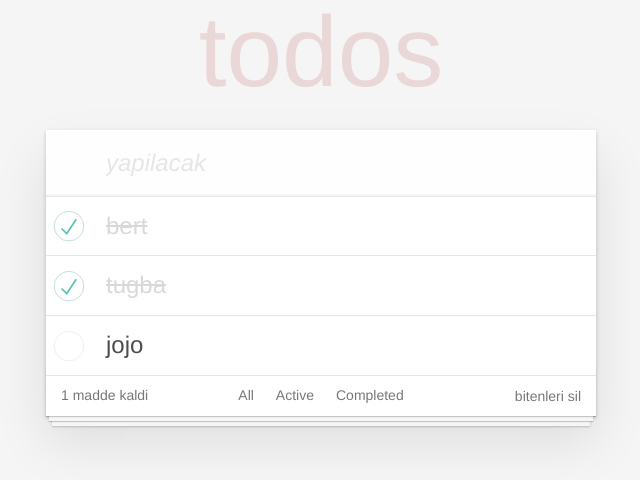
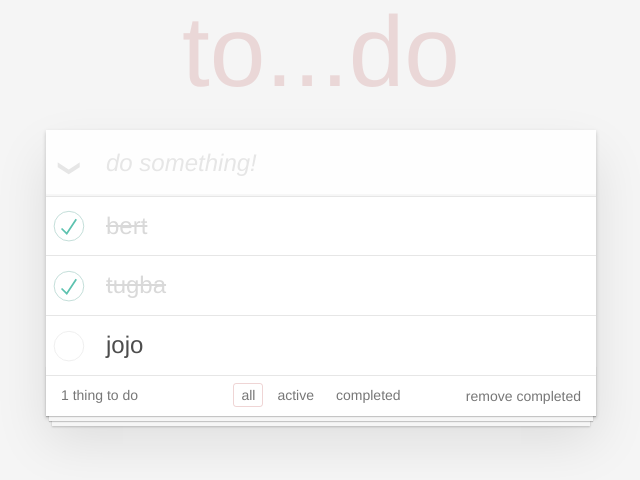
Before and after one commit to BertugTurker/react-todo-todoMVC, a React app: page / in a window 1280 px wide. Shown: the whole page, without its empty margins (319-959 px from the left). Built offline with nearby package versions, Linux system fonts and the light colour scheme.

Commit message:
footer links select all

```diff
--- a/src/compo/Footer/index.js
+++ b/src/compo/Footer/index.js
@@ -1,8 +1,6 @@
+function Footer({ addTodos, todos, todoFilter, setTodoFilter }) {
 
-
-function Footer({ addTodos, todos }) {
-
-    const deleteAll = (e) => {
+    const deleteAll = () => {
         addTodos(todos.filter(item => item.isCompleted === false))
     }
 
@@ -12,26 +10,42 @@ function Footer({ addTodos, todos }) {
             <button
                 className="clear-completed"
                 onClick={deleteAll}>
-                bitenleri sil
+                remove completed
             </button>
-        );
+        )
     }
+    let things=""
+    if (todos.filter(item => item.isCompleted === false).length === 1) {
+        things = ("thing to do")
+    } else things = ("things to do")
 
     return (
         <footer className="footer">
-
-
-            <span className='todo-count'>{todos.filter(item => item.isCompleted === false).length} madde kaldi</span>
-
+            <span className='todo-count'>{todos.filter(item => item.isCompleted === false).length} {things}</span>
             <ul className="filters">
                 <li>
-                    <a href="#/" className="" id="all">All</a>
+                    <a
+                    href="#/"
+                    id="all"
+                    onClick={()=>{setTodoFilter(0)}}
+                    className={todoFilter === 0 ? "selected" : null}
+                    >all</a>
                 </li>
                 <li>
-                    <a href="#/active" className="" id="active">Active</a>
+                    <a
+                    href="#/active"
+                    id="active"
+                    onClick={()=>{setTodoFilter(1)}}
+                    className={todoFilter === 1 ? "selected" : null}
+                    >active</a>
                 </li>
                 <li>
-                    <a href="#/completed" className="" id="completed">Completed</a>
+                    <a
+                    href="#/completed"
+                    id="completed"
+                    onClick={()=>{setTodoFilter(61)}}
+                    className={todoFilter === 2 ? "selected" : null}
+                    >completed</a>
                 </li>
             </ul>
             {clearButton}
--- a/src/compo/Liste/index.js
+++ b/src/compo/Liste/index.js
@@ -1,6 +1,6 @@
 import { useState } from "react";
 
-function List({ addTodos, todos }) {
+function List({ addTodos, todos, todoFilter }) {
 
   const [name, setName] = useState("");
 
@@ -36,12 +36,18 @@ function List({ addTodos, todos }) {
   const doubleDouble = (e) => {
     setName(e.target.closest('.view').innerText);
     e.target.parentElement.parentElement.className="editing";
+    e.target.parentElement.parentElement.lastChild.focus();
   }
 
   return (
     <ul className="todo-list">
         {
-          todos.map((c, i)=> (
+          (todoFilter === 0
+            ? todos
+            : (todoFilter === 1
+              ? (todos.filter(element=> element.isCompleted === false))
+              : (todos.filter(element=> element.isCompleted === true))
+              )).map((c, i)=> (
             <div className="main" key={i}>
                 <li key={i} id={i} className={c.isCompleted === true ? "completed" : ""}>
                   <div className="view">
@@ -51,7 +57,7 @@ function List({ addTodos, todos }) {
                       </label>
                       <button className="destroy" id={todos.id} onClick={deleteTodo}></button>
                   </div>
-                  <input name="edit" className="edit" autoComplete="off" value={name} onBlur={submitEditedName} onChange={changeTheName} autoFocus />
+                  <input name="edit" className="edit" autoComplete="off" value={name} onBlur={submitEditedName} onChange={changeTheName}/>
                 </li>
             </div>
           ))
--- a/src/compo/form/index.js
+++ b/src/compo/form/index.js
@@ -6,7 +6,7 @@ function Form({ addTodos, todos }) {
   const [form, setForm] = useState(initialFormValues);
 
   useEffect(()=> {
-    setForm(initialFormValues);
+    setForm(initialFormValues)
   }, [todos]);
 
   const onChangeInput = (e) => {
@@ -21,16 +21,16 @@ function Form({ addTodos, todos }) {
     };
 
     addTodos([...todos, form]);
-  };
+  }
 
   return (
     <form onSubmit={onSubmit}>
-    <div >
+    <div>
       <input
       className="new-todo"
       autoComplete="off"
       name='input'
-      placeholder='yapilacak'
+      placeholder='do something!'
       value={form.input}
       onChange={onChangeInput}/>
     </div>
--- a/src/compo/index.js
+++ b/src/compo/index.js
@@ -4,8 +4,11 @@ import List from "./Liste/index";
 import Footer from "./Footer";
 
 function Todoes() {
-
-    const [todos, setTodos] = useState([
+    const [todoFilter, setTodoFilter] = useState(0)
+    const [tiklama, setTiklama] = useState(false)
+    const [todos, setTodos] =
+    useState( JSON.parse(localStorage.getItem("todos")) ? JSON.parse(localStorage.getItem("todos")) :
+      [
       {
         input: "bert",
         isCompleted: true,
@@ -20,17 +23,52 @@ function Todoes() {
 
     useEffect(()=> {
       console.log(todos);
+      localStorage.setItem('todos', JSON.stringify(todos));
+      if (todos.filter((e)=>e.isCompleted === false).length > 0) {
+        setTiklama(false)
+      } else setTiklama(true)
     }, [todos])
+
+    let foot=null;
+    if (todos.length>0) {
+      foot = (
+        <Footer todos={todos} addTodos={setTodos} todoFilter={todoFilter} setTodoFilter={setTodoFilter}/>
+      )
+    }
+
+    const allDone = () => {
+      setTiklama(tiklama === false ? true : false)
+    }
+
+    const selectAll = () => {
+      if (tiklama === true) {
+        setTodos(todos.map(e => ({...e, isCompleted: true})))
+      } else {
+        setTodos(todos.map(e => ({...e, isCompleted: false})))
+      }
+    }
+
+    let toggleAll = null;
+    if (todos.length>0) {
+      toggleAll = (
+          <div>
+          <input id="toggle-all" className="toggle-all" type="checkbox" checked={tiklama} onChange={selectAll}/>
+          <label htmlFor="toggle-all" onClick={allDone}>all done</label>
+          </div>
+        )
+    }
 
     return (
       <div className='todoapp'>
         <header className='header'>
-        <h1>todos</h1>
+          <h1>to...do</h1>
           <Form addTodos={setTodos} todos={todos}/>
         </header>
-
-          <List addTodos={setTodos} todos={todos}/>
-          <Footer todos={todos} addTodos={setTodos}/>
+        <section>
+          {toggleAll}
+          <List addTodos={setTodos} todos={todos} todoFilter={todoFilter}/>
+        </section>
+        {foot}
       </div>
     )
   }
--- a/src/index.css
+++ b/src/index.css
@@ -124,7 +124,7 @@ body {
 	height: 34px;
 	font-size: 0;
 	position: absolute;
-	top: -52px;
+	top: 15px;
 	left: -13px;
 	-webkit-transform: rotate(90deg);
 	transform: rotate(90deg);
```
